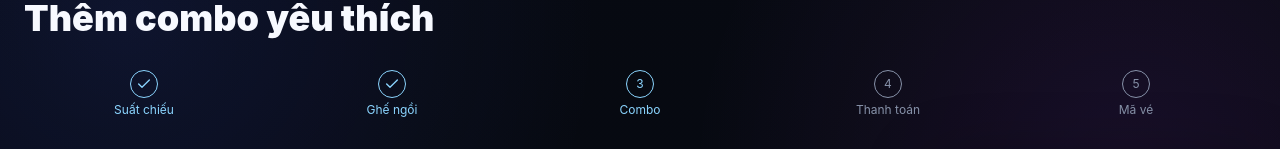
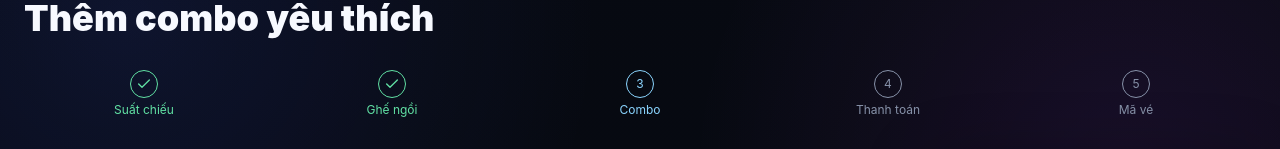
Before and after one commit to thanhhien1732/cineverse, a Next.js app in the folder frontend-next/: page /booking/combos in a window 1280 px wide. Shown: the part 173-322 px from the top of the page. Built offline with nearby package versions, Linux system fonts and the light colour scheme.

Commit message:
color completed booking steps green

```diff
--- a/frontend-next/src/components/booking/booking-flow.tsx
+++ b/frontend-next/src/components/booking/booking-flow.tsx
@@ -119,7 +119,13 @@ export function BookingSteps({ active }: { active: number }) {
         (label, index) => (
           <li
             key={label}
-            className={index + 1 <= active ? "text-cv-primary-bright" : ""}
+            className={
+              index + 1 < active
+                ? "text-cv-success"
+                : index + 1 === active
+                  ? "text-cv-primary-bright"
+                  : ""
+            }
           >
             <span className="mx-auto mb-1 flex size-7 items-center justify-center rounded-full border border-current">
               {index + 1 < active ? (
```
